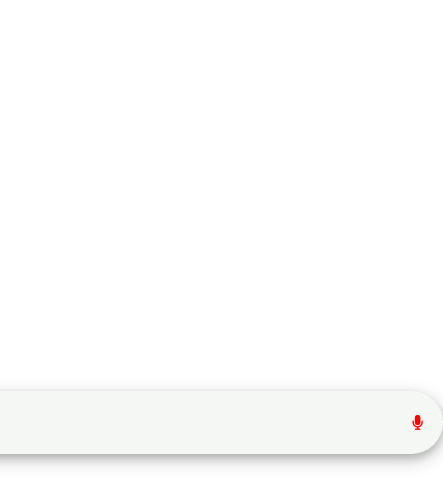
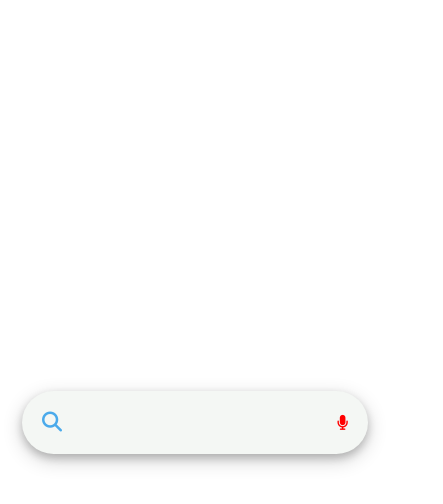
Before and after one commit to prolab24/search-box, a plain HTML site: page index.html in a window 390 px wide. Both pictures are taken after a click on the icon 195 px from the left and 421 px from the top of the page. Shown: the whole page, 443 px wide, since content can reach past the window. Drawn offline with Linux system fonts and the light colour scheme.

Commit message:
style.css

```diff
--- a/style.css
+++ b/style.css
@@ -52,8 +52,16 @@ input[type=search]
     width: 400px;
     margin-left: 15px;
     margin-right: 10px;
+    transition: 1s;
 }
 .display .fa-microphone
 {
     display: flex;
 }
+
+@media(max-width:560px){
+    .display input[type=search]
+    {
+        width: 250px;
+    }
+}
```
